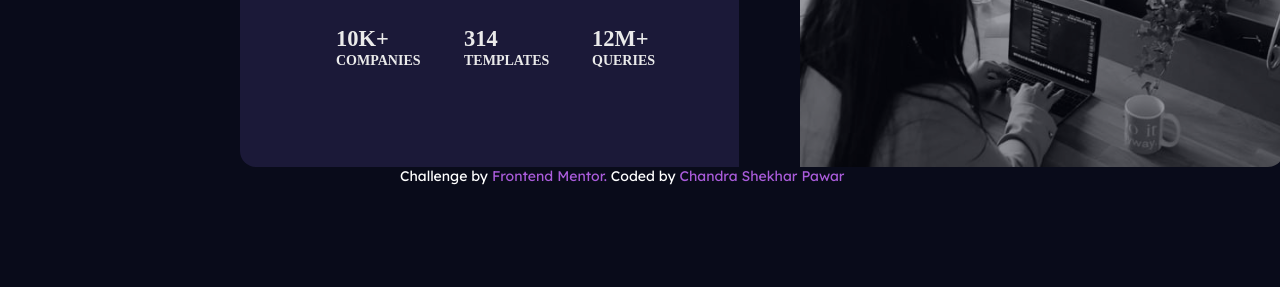
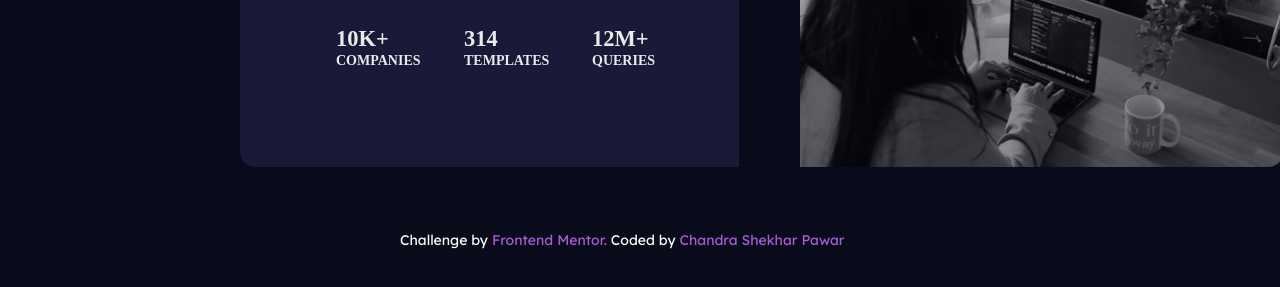
Before and after one commit to Shekharpawar1/preview-card-, a plain HTML site: page index.html in a window 1280 px wide. Shown: the part 393-680 px from the top of the page. Drawn offline with Linux system fonts and the light colour scheme.

Commit message:
Update main.css

```diff
--- a/main.css
+++ b/main.css
@@ -123,7 +123,7 @@ footer {
     font-size: var(--h3-font-size);
     font-family: var(--font-family);
     position: absolute;
-    top: 35rem;
+    top: 39rem;
     left: 25rem;
 
 }
```
